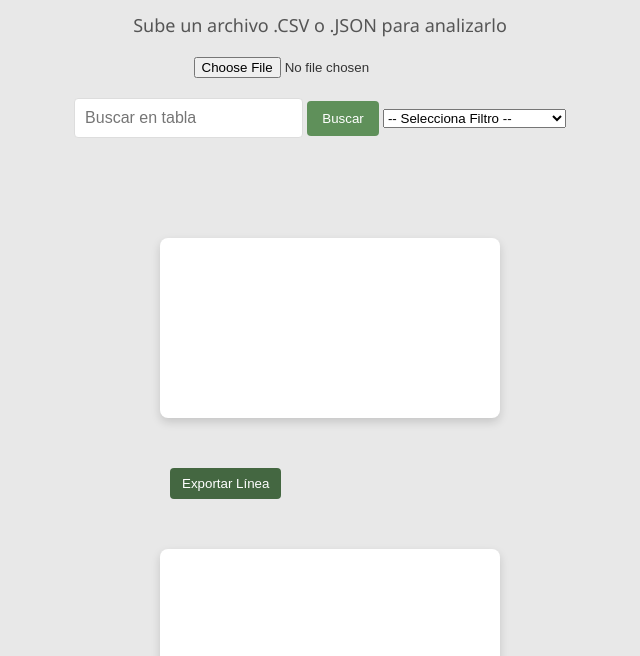
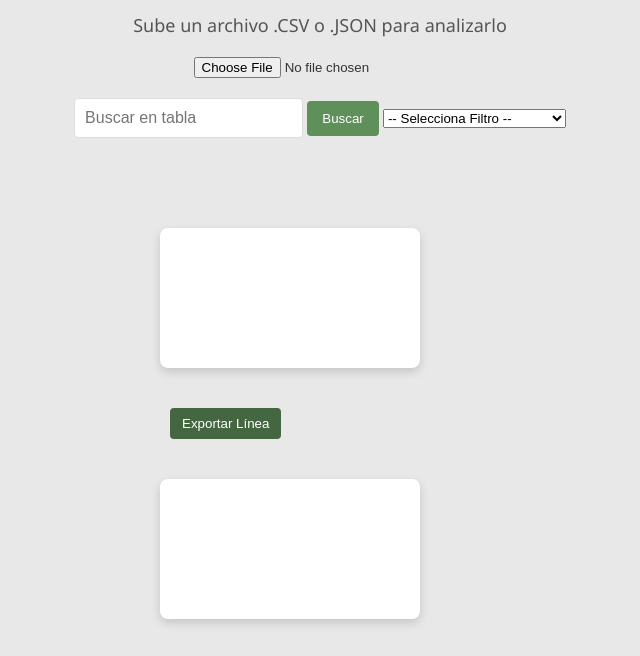
Before and after one commit to dianagarzc/LENPRO-PIA, a plain HTML site: page index.html in a window 1280 px wide. Shown: the part 142-798 px from the top of the page, without its empty margins (320-960 px from the left). Drawn offline with nearby package versions, Linux system fonts and the light colour scheme.

Commit message:
Update styles.css

```diff
--- a/styles.css
+++ b/styles.css
@@ -121,13 +121,13 @@ button:hover {
 }
 
 canvas {
-    width: 100% !important;
-    height: 100% !important;
+    width: 75% !important;
+    height: 50% !important;
     background: white;
     padding: 10px;
     border-radius: 8px;
     display: block;
-    margin: 40px auto;
+    margin: 30px 0;
     box-shadow: 0 4px 10px rgba(0, 0, 0, 0.15);
 }
 
```
